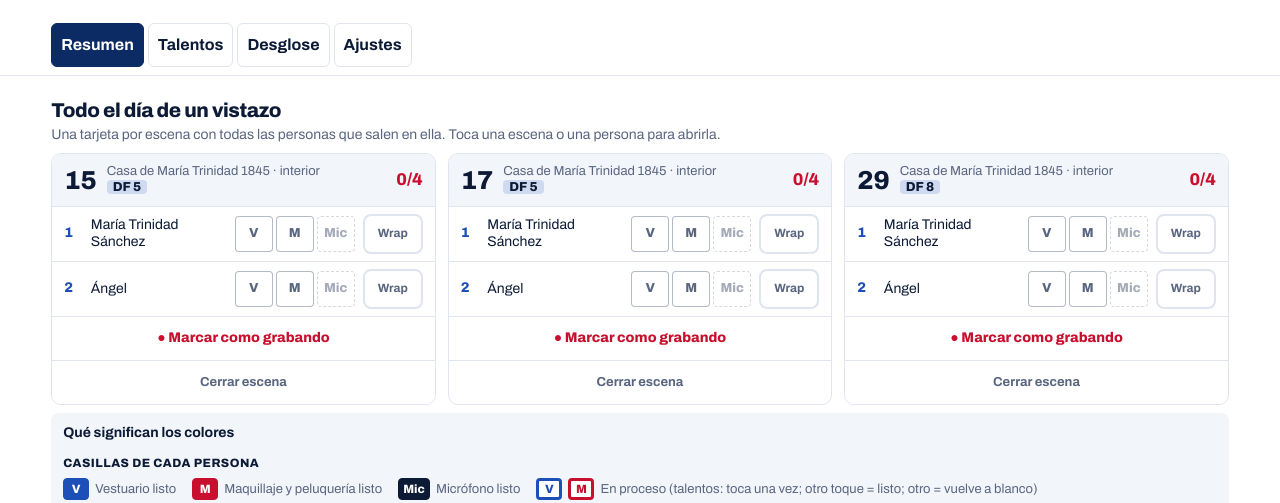
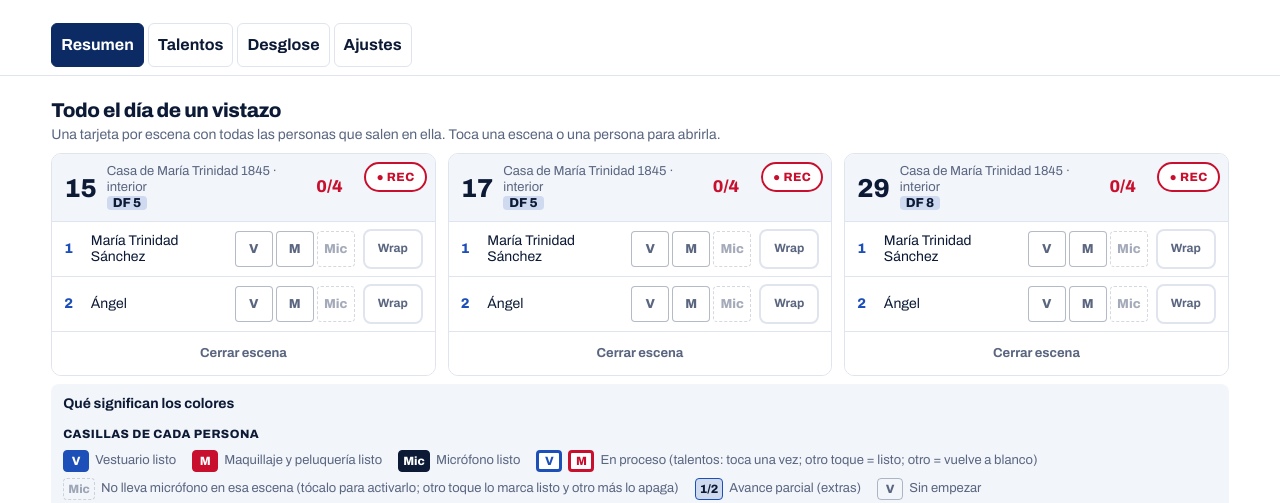
Before and after one commit to carloscidyes-svg/El-juicio-tablero, a plain HTML site: page index.html in a window 1280 px wide. Shown: the part 286-789 px from the top of the page. Drawn offline with Linux system fonts and the light colour scheme.

Commit message:
Botón REC en la cabecera de cada escena, varias a la vez
Co-Authored-By: Claude Sonnet 5.5 <noreply@anthropic.com>
Claude-Session: https://claude.ai/code/session_01SNLEcpHF6CWDw6PKjvjawK

```diff
--- a/index.html
+++ b/index.html
@@ -192,7 +192,8 @@ button.stt.okb{color:var(--ok)}
 .tiles{display:flex;flex-wrap:wrap;gap:6px;margin-top:10px}
 .tl{width:48px;height:44px;border-radius:8px;border:2px solid var(--rule);background:linear-gradient(0deg,color-mix(in srgb,var(--ok) 28%,transparent) var(--p),var(--bg) var(--p));color:var(--ink);font:inherit;font-stretch:112%;font-weight:800;font-size:16px;cursor:pointer;padding:0}
 .tl.ok{border-color:var(--ok);border-width:3px;color:var(--ok)}
-.tl.rec{background:var(--red);border-color:var(--red);color:#fff}.oc2.rec{border-color:var(--red);box-shadow:0 0 0 2px var(--red)}.nn.rc{color:var(--red);font-weight:800}.recb{display:block;width:100%;min-height:44px;border:0;border-top:1px solid var(--rule);background:var(--bg);color:var(--red);font:inherit;font-weight:800;font-size:14px;cursor:pointer}.recb.on{background:var(--red);color:#fff}.recb:disabled{cursor:default;opacity:.5}
+.tl.rec{background:var(--red);border-color:var(--red);color:#fff}.oc2.rec{border-color:var(--red);box-shadow:0 0 0 2px var(--red)}.nn.rc{color:var(--red);font-weight:800}.oc2.rw{position:relative}.oc2.rw .och{padding-right:92px}.recp{position:absolute;top:8px;right:8px;height:30px;padding:0 10px;border-radius:99px;border:2px solid var(--red);background:var(--bg);color:var(--red);font:inherit;font-weight:800;font-size:12px;letter-spacing:.04em;cursor:pointer;z-index:2}.recp.on{background:var(--red);color:#fff}.recp:disabled{cursor:default;opacity:.6}
+.recb{display:block;width:100%;min-height:44px;border:0;border-top:1px solid var(--rule);background:var(--bg);color:var(--red);font:inherit;font-weight:800;font-size:14px;cursor:pointer}.recb.on{background:var(--red);color:#fff}.recb:disabled{cursor:default;opacity:.5}
 .tl.cl{background:var(--rule);border-color:var(--rule);color:var(--mute);opacity:.85}
 .wbr{min-height:40px;min-width:60px;padding:0 8px;border-radius:8px;border:2px solid var(--rule);background:var(--bg);color:var(--mute);font:inherit;font-weight:700;font-size:12px;cursor:pointer;white-space:nowrap}
 .wbr.on{background:var(--ink);color:var(--bg);border-color:var(--ink)}
@@ -289,7 +290,7 @@ function applyCfg(){
   Object.keys(all).forEach(k=>{const v=Math.min(all[k],av);if(v>0)sc[k]=v});r.sc=sc})}
 const wrapN=r=>Math.max(0,Math.min(r.qty,(cfg.wrap&&cfg.wrap[r.id])||0));
 const isWr=r=>wrapN(r)>=r.qty;
-const isRec=sid=>cfg.rec===sid&&!isDone(sid);
+const isRec=sid=>!!(cfg.recs&&cfg.recs[sid])&&!isDone(sid);
 const isDone=sid=>!!(cfg.done&&cfg.done[sid]);
 const vsc=()=>scenes.filter(x=>!isDone(x[0])).concat(scenes.filter(x=>isDone(x[0])));
 const pct=st=>st.sn?Math.round(st.sg/st.sn*100):100;
@@ -342,8 +343,8 @@ function setCfg(id,kind,d){const r=byId[id];cfg={...cfg,need:{...(cfg.need||{})}
  saveCfg()}
 function setWrap(id,d){const r=byId[id];if(!r)return;const v=Math.max(0,Math.min(r.qty,wrapN(r)+d));
  cfg={...cfg,wrap:{...(cfg.wrap||{})}};if(v>0)cfg.wrap[id]=v;else delete cfg.wrap[id];saveCfg()}
-function toggleDone(sid){cfg={...cfg,done:{...(cfg.done||{})}};if(cfg.done[sid])delete cfg.done[sid];else{cfg.done[sid]=1;if(cfg.rec===sid)delete cfg.rec}saveCfg()}
-function toggleRec(sid){cfg={...cfg};if(cfg.rec===sid)delete cfg.rec;else cfg.rec=sid;saveCfg()}
+function toggleDone(sid){cfg={...cfg,done:{...(cfg.done||{})}};if(cfg.done[sid])delete cfg.done[sid];else{cfg.done[sid]=1;if(cfg.recs&&cfg.recs[sid]){cfg.recs={...cfg.recs};delete cfg.recs[sid]}}saveCfg()}
+function toggleRec(sid){cfg={...cfg,recs:{...(cfg.recs||{})}};if(cfg.recs[sid])delete cfg.recs[sid];else cfg.recs[sid]=1;saveCfg()}
 /* ---- piezas ---- */
 function cell(r,sid,f){
  const g=getU(r.id,sid),n=g[f]||0,T=r.sc[sid],done=n>=T,dis=ro()?' disabled':'';
@@ -393,7 +394,7 @@ function xt(sc){const xs=rows.filter(r=>r.k==='x');if(!xs.length)return'';
 function xgente(sid){const x=rows.filter(r=>r.k==='x'&&r.scAll[sid]).map(r=>r.scAll[sid]+'× '+r.name);return x.length?`<div class="cg"><b>Extras:</b> ${x.join(' · ')}</div>`:''}
 function arte(){return vsc().map(sc=>{const sid=sc[0],cd=isDone(sid),a=artOf(sd,sid),b=artOf(pr,sid),dv=artOf(dgV,sid),dp=artOf(dgP,sid),ds=artOf(dgS,sid);
  const li=L=>L.length?`<ul class="al">${L.map(x=>`<li>${x}</li>`).join('')}</ul>`:'<p class="who" style="margin:4px 12px">—</p>';
- return `<div class="oc2${cd?' closed':''}"><div class="och" style="cursor:default"><span class="id">${sid}</span><span class="ds">${sc[1]}<br><b class="dfb">${dfl(sid)}</b></span><span class="nn" style="color:var(--ok)">${cd?'CERRADA ✓':''}</span>${isRec(sid)?'<span class="nn rc">● GRABANDO</span>':''}</div>${sy[sid]?`<div class="syn">${sy[sid]}</div>`:''}${xgente(sid)}${dv.length?`<div class="at">Vestuario · ${dv.length}</div>${li(dv)}`:''}${dp.length?`<div class="at">Producción · ${dp.length}</div>${li(dp)}`:''}${ds.length?`<div class="at">Sonido · ${ds.length}</div>${li(ds)}`:''}<div class="at">Set dressing · ${a.length}</div>${li(a)}<div class="at">Props · ${b.length}</div>${li(b)}</div>`}).join('')}
+ return `<div class="oc2${cd?' closed':''}"><div class="och" style="cursor:default"><span class="id">${sid}</span><span class="ds">${sc[1]}<br><b class="dfb">${dfl(sid)}</b></span><span class="nn" style="color:var(--ok)">${cd?'CERRADA ✓':''}</span>${isRec(sid)?'<span class="nn rc">● REC</span>':''}</div>${sy[sid]?`<div class="syn">${sy[sid]}</div>`:''}${xgente(sid)}${dv.length?`<div class="at">Vestuario · ${dv.length}</div>${li(dv)}`:''}${dp.length?`<div class="at">Producción · ${dp.length}</div>${li(dp)}`:''}${ds.length?`<div class="at">Sonido · ${ds.length}</div>${li(ds)}`:''}<div class="at">Set dressing · ${a.length}</div>${li(a)}<div class="at">Props · ${b.length}</div>${li(b)}</div>`}).join('')}
 function wrapStrip(){
  const w=rows.filter(r=>wrapN(r)>0).map(r=>r.k==='t'?r.name+' ('+r.act+')':r.name+' ('+wrapN(r)+' de '+r.qty+')');
  return w.length?`<div class="wrp"><b>WRAP:</b> ${w.join(' · ')}</div>`:''}
@@ -402,7 +403,7 @@ function overview(){
   const lines=us.map(u=>{const r=u.r,ok=okU(r,sid);
    return `<div class="ol${ok?' ok':''}"><button class="on1 nb" data-go="${sid}"><em>${r.k==='t'?r.n:u.need+'×'}</em><span class="nt">${r.name}</span></button><span class="sqs">${sqs(r,sid)}</span>${wrb(r)}</div>`}).join('');
   if(isDone(sid))return `<div class="oc2 closed" id="sc-${sid}"><button class="och" data-go="${sid}"><span class="id">${sid}</span><span class="ds">${sc[1]}<br><b class="dfb">${dfl(sid)}</b></span><span class="nn" style="color:var(--ok)">CERRADA ✓</span></button>${cgente(sid)}<button class="clb" data-dn="${sid}"${ro()?' disabled':''}>Reabrir escena</button></div>`;
-  return `<div class="oc2${st.done?' ok':''}${isRec(sid)?' rec':''}" id="sc-${sid}"><button class="och" data-go="${sid}"><span class="id">${sid}</span><span class="ds">${sc[1]}<br><b class="dfb">${dfl(sid)}</b></span><span class="nn${isRec(sid)?' rc':''}">${isRec(sid)?'● GRABANDO':st.done?'LISTA ✓':st.sg+'/'+st.sn}</span><i style="width:${p}%"></i></button>${lines}${wrLines(sid)}<button class="recb${isRec(sid)?' on':''}" data-rc="${sid}"${ro()?' disabled':''}>${isRec(sid)?'● Grabando · tocar para quitar':'● Marcar como grabando'}</button><button class="clb" data-dn="${sid}"${ro()?' disabled':''}>Cerrar escena</button></div>`}).join('');
+  return `<div class="oc2 rw${st.done?' ok':''}${isRec(sid)?' rec':''}" id="sc-${sid}"><button class="och" data-go="${sid}"><span class="id">${sid}</span><span class="ds">${sc[1]}<br><b class="dfb">${dfl(sid)}</b></span><span class="nn">${st.done?'LISTA ✓':st.sg+'/'+st.sn}</span><i style="width:${p}%"></i></button><button class="recp${isRec(sid)?' on':''}" data-rc="${sid}"${ro()?' disabled':''} title="${isRec(sid)?'Grabando: tocar para quitar':'Marcar como grabando'}">● REC</button>${lines}${wrLines(sid)}<button class="clb" data-dn="${sid}"${ro()?' disabled':''}>Cerrar escena</button></div>`}).join('');
 }
 function talentos(k){
  return rows.filter(r=>r.k===k).sort((a,b)=>(isWr(b)?1:0)-(isWr(a)?1:0)||(sortBy==='name'?a.name.localeCompare(b.name,'es'):(a.k==='t'?a.n-b.n:rows.indexOf(a)-rows.indexOf(b)))).map(r=>{
```
